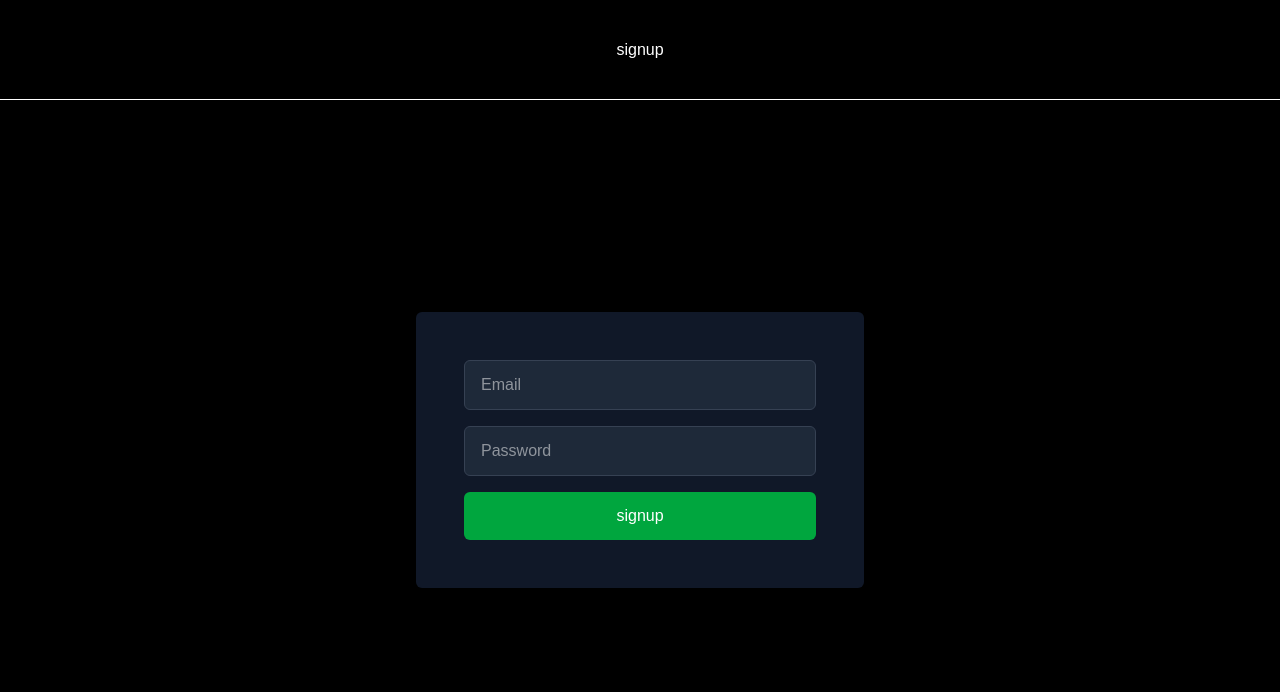
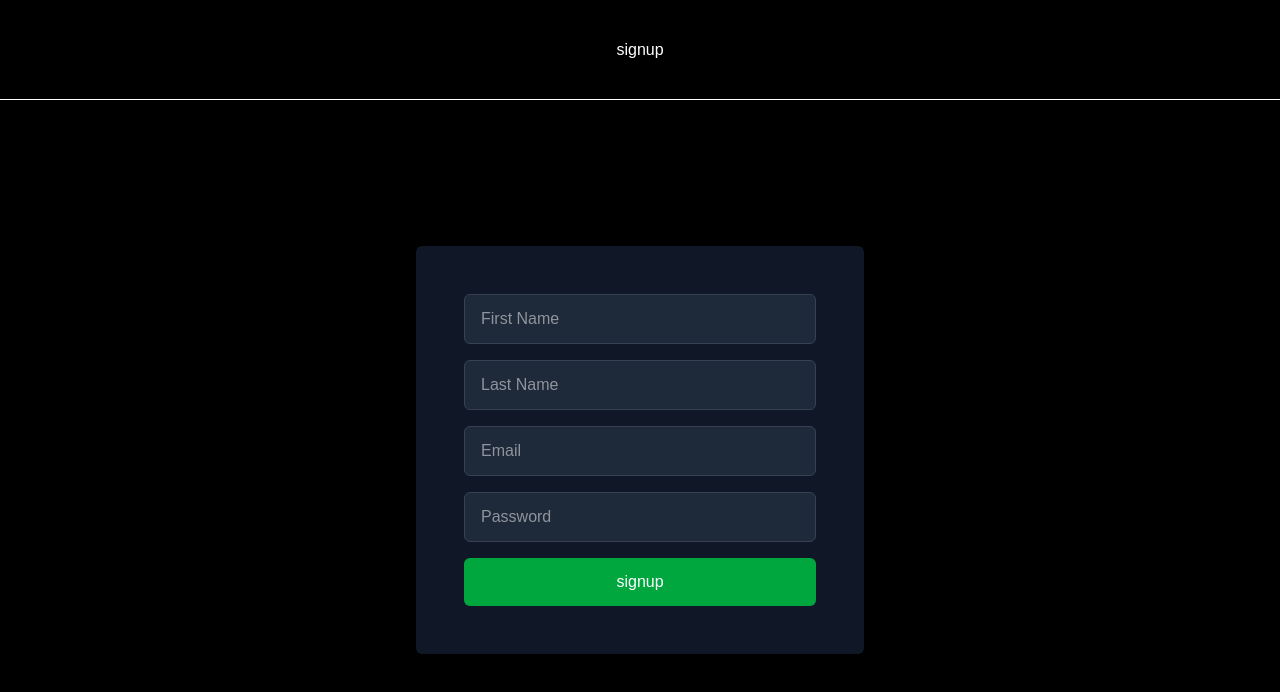
Before and after one commit to Bisruxa/music_Player, a Next.js app: page /signup in a window 1280 px wide. Shown: the top 692 px of the page. Built offline with nearby package versions, Linux system fonts and the light colour scheme.

Commit message:
Fix:sign up page

```diff
--- a/app/api/signup/route.ts
+++ b/app/api/signup/route.ts
@@ -6,7 +6,7 @@ import prisma from '@/lib/prisma' // Update this path if needed
 export async function POST(req: Request) {
   const salt = bcrypt.genSaltSync()
   const body = await req.json()
-  const { email, password } = body
+  const { email, password,firstName,lastName } = body
 
   let user
 
@@ -15,6 +15,8 @@ export async function POST(req: Request) {
       data: {
         email,
         password: bcrypt.hashSync(password, salt),
+        firstName,
+        lastName
       },
     })
   } catch (e) {
--- a/components/authForm.tsx
+++ b/components/authForm.tsx
@@ -15,16 +15,21 @@ const AuthForm = ({ mode }: AuthFormProps) => {
   const [email, setEmail] = useState('')
   const [password, setPassword] = useState('')
   const [isLoading, setIsLoading] = useState(false)
+  const [firstName,setFirstName]= useState('')
+  const [lastName ,setLastName]= useState('')
   const router = useRouter()
 
   const handleSubmit = async (e: React.FormEvent) => {
     e.preventDefault()
     setIsLoading(true)
+     const userData =
+       mode == "signup" ? { email, password, firstName,lastName } : { email, password };
 
-    await auth(mode, { email, password })
+    await auth(mode, userData)
     setIsLoading(false)
     router.push('/')
   }
+
 
   return (
     <div className="h-screen w-screen bg-black text-white flex flex-col">
@@ -36,6 +41,26 @@ const AuthForm = ({ mode }: AuthFormProps) => {
       <div className="flex justify-center items-center flex-grow">
         <div className="bg-gray-900 p-12 rounded-md w-full max-w-md">
           <form onSubmit={handleSubmit} className="flex flex-col space-y-4">
+            {mode === "signup" && (
+              <div>
+                <input
+                  placeholder="First Name"
+                  type="text"
+                  value={firstName}
+                  onChange={(e) => setFirstName(e.target.value)}
+                  className="px-4 py-3 rounded-md bg-gray-800 border border-gray-700 text-white focus:outline-none focus:ring-2 focus:ring-green-500 w-full"
+                  required
+                />
+                <input
+                  placeholder="Last Name"
+                  type="text"
+                  value={lastName}
+                  onChange={(e) => setLastName(e.target.value)}
+                  className="px-4 py-3 rounded-md bg-gray-800 border border-gray-700 text-white focus:outline-none focus:ring-2 focus:ring-green-500 mt-4 w-full"
+                  required
+                />
+              </div>
+            )}
             <input
               placeholder="Email"
               type="email"
@@ -55,13 +80,13 @@ const AuthForm = ({ mode }: AuthFormProps) => {
               disabled={isLoading}
               className="px-4 py-3 rounded-md bg-green-600 hover:bg-green-400 transition-colors disabled:opacity-50 disabled:cursor-not-allowed"
             >
-              {isLoading ? 'Loading...' : mode}
+              {isLoading ? "Loading..." : mode}
             </button>
           </form>
         </div>
       </div>
     </div>
-  )
+  );
 }
 
 export default AuthForm
--- a/lib/mutations.ts
+++ b/lib/mutations.ts
@@ -5,7 +5,8 @@ export const auth = (
   body: {
     email: string;
     password: string ;
-    name?:string;}
+    firstName?:string;
+    lastName?:string;}
 ) => {
   return fetcher(`/${mode}`, body)
 }
```
